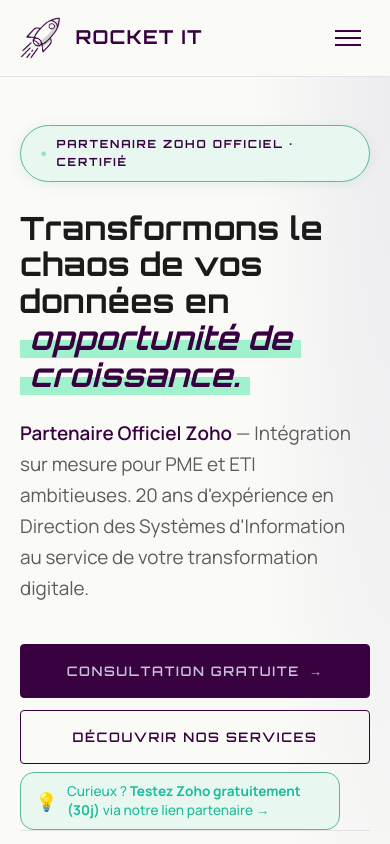
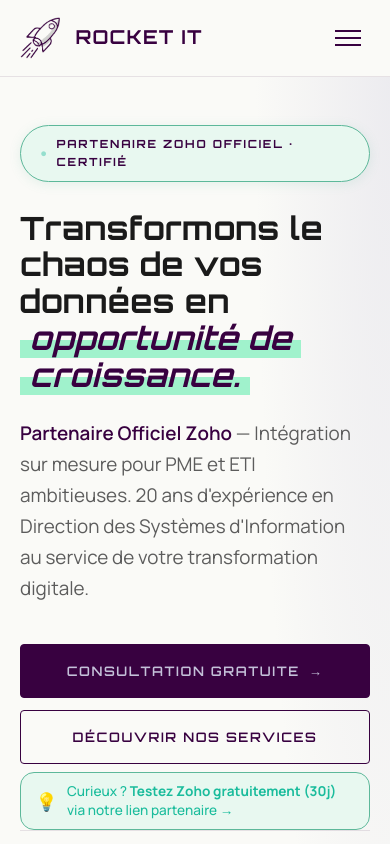
Before and after one commit to rocket-it-fr/rocket-it-fr.github.io, a plain HTML site: page index.html in a window 390 px wide. Shown: the top 844 px of the page. Drawn offline with Linux system fonts and the light colour scheme; a script that the page names is missing.

Commit message:
Add files via upload
Fix mobile: partner-link width override

```diff
--- a/css/style.css
+++ b/css/style.css
@@ -263,13 +263,6 @@
   .form-row { grid-template-columns: 1fr; }
   .contact-form { padding: 1.75rem; }
 }
-@media (max-width: 600px) {
-  /* Hero: aligner les 3 éléments à la même largeur sur mobile */
-  .hero-actions { width: 100%; max-width: 360px; }
-  .hero-cta-group { flex-direction: column; align-items: stretch; gap: 0.75rem; }
-  .hero-cta-group .btn { width: 100%; justify-content: center; }
-  .hero-partner-link { width: 100%; max-width: none; }
-}
 @media (max-width: 380px) { .hero-visual { max-width: 180px; } .recaptcha-wrapper .g-recaptcha { transform: scale(0.88); } }
 
 /* === LIEN PARTENAIRE ZOHO === */
@@ -389,3 +382,12 @@
 /* Liens légaux dans le footer-bottom */
 .footer-legal-links a { color: rgba(255,255,255,0.7); text-decoration: none; transition: color 0.2s var(--ease); }
 .footer-legal-links a:hover { color: var(--mint); }
+
+
+/* === MOBILE : aligner les 3 éléments du hero à la même largeur === */
+@media (max-width: 600px) {
+  .hero-actions { width: 100%; max-width: 360px; }
+  .hero-cta-group { flex-direction: column; align-items: stretch; gap: 0.75rem; }
+  .hero-cta-group .btn { width: 100%; justify-content: center; }
+  .hero-partner-link { width: 100%; max-width: none; box-sizing: border-box; }
+}
```
